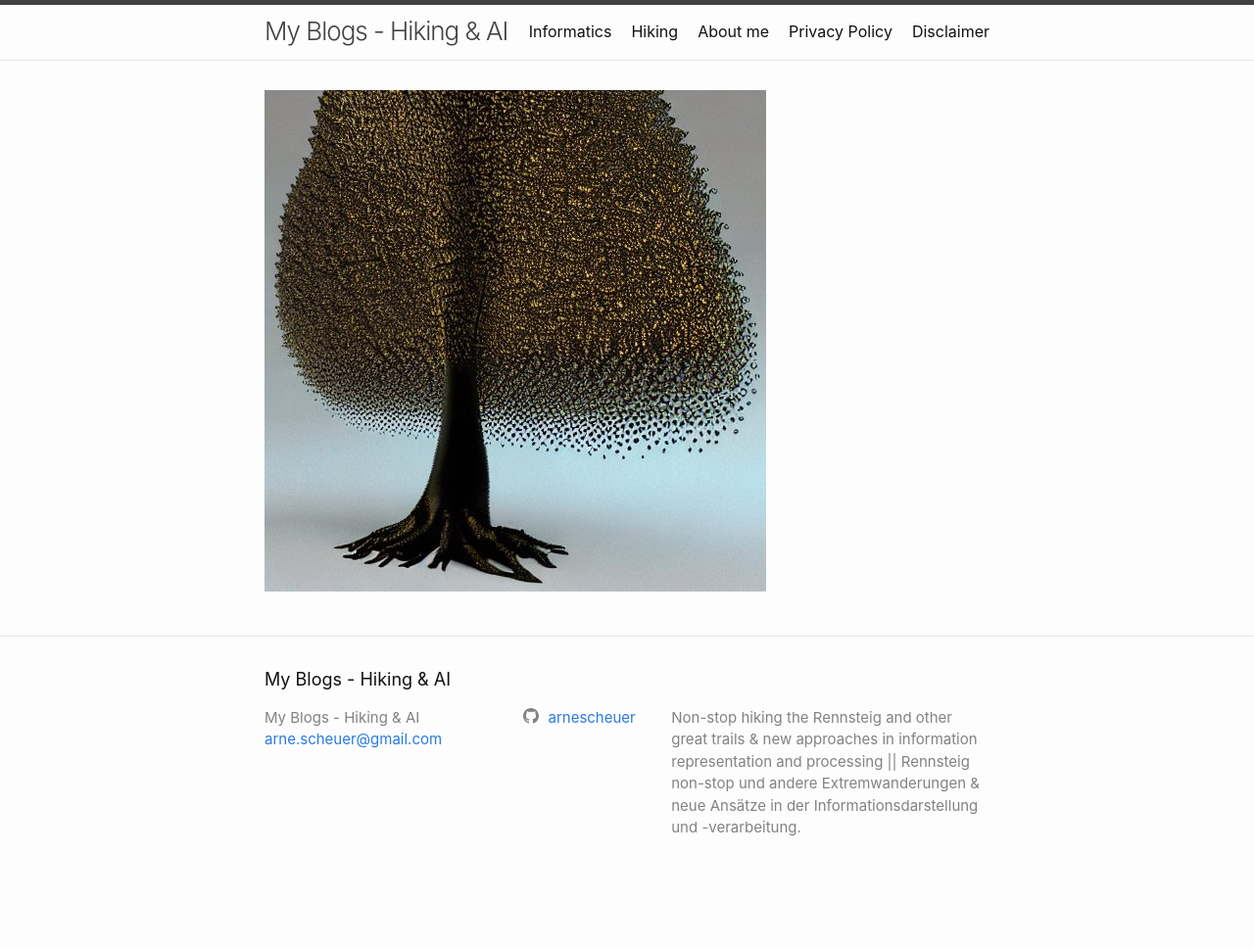
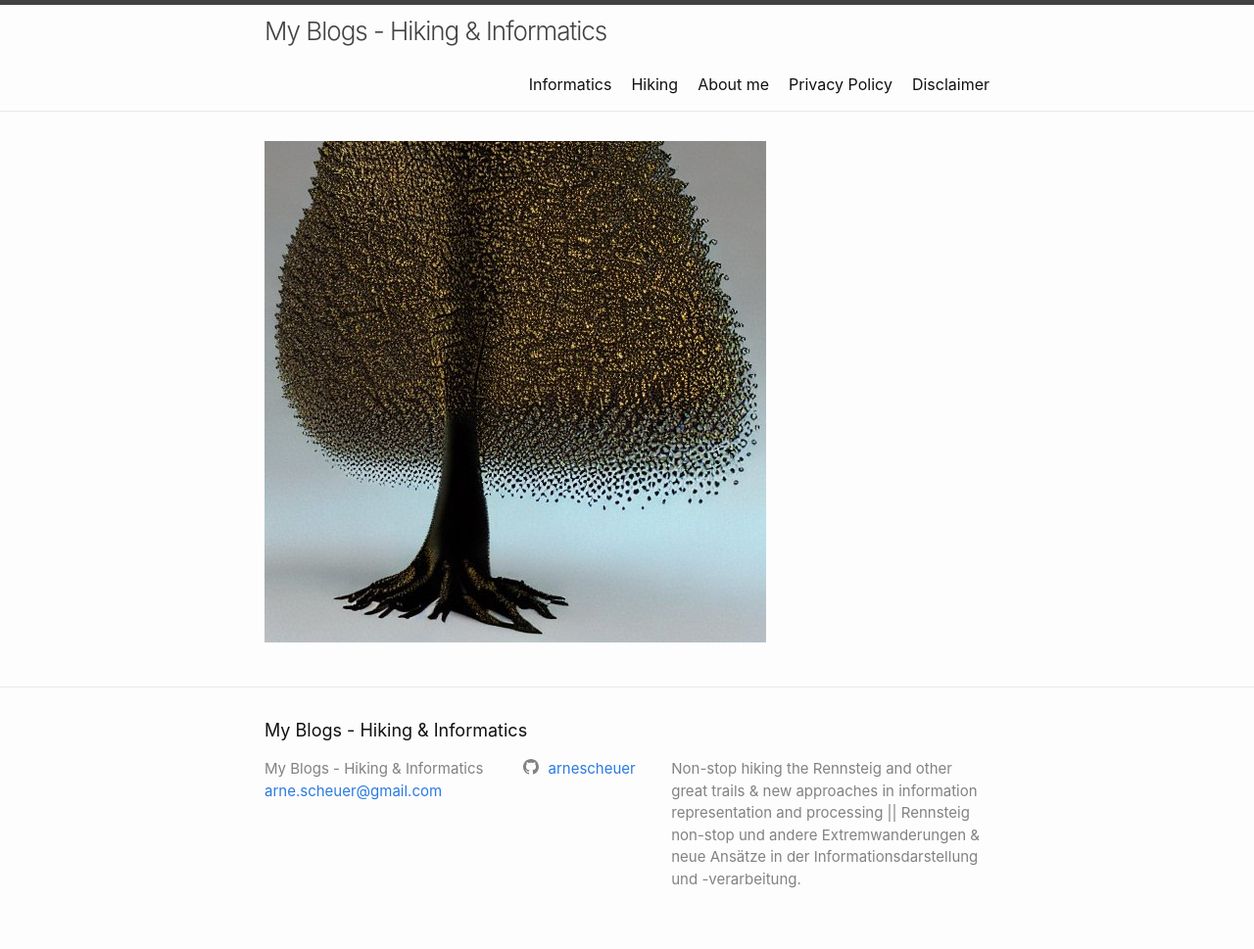
Before and after one commit to arnescheuer/arnescheuer.github.io, a Jekyll site: the page built from index.markdown, in a window 1280 px wide. Shown: the whole page at 98% size. Built offline with Jekyll 4.4.1, drawn with Linux system fonts in a browser that asks for light colours; before the commit the page ends 917 px from its top, so only the background shows below that.

Commit message:
Update _config.yml
Changed sub blog title

```diff
--- a/_config.yml
+++ b/_config.yml
@@ -18,7 +18,7 @@
 # You can create any custom variable you would like, and they will be accessible
 # in the templates via {{ site.myvariable }}.
 
-title: My Blogs - Hiking & AI
+title: My Blogs - Hiking & Informatics
 email: arne.scheuer@gmail.com
 description:
   Non-stop hiking the Rennsteig and other great trails & new approaches in information representation and processing ||
```
